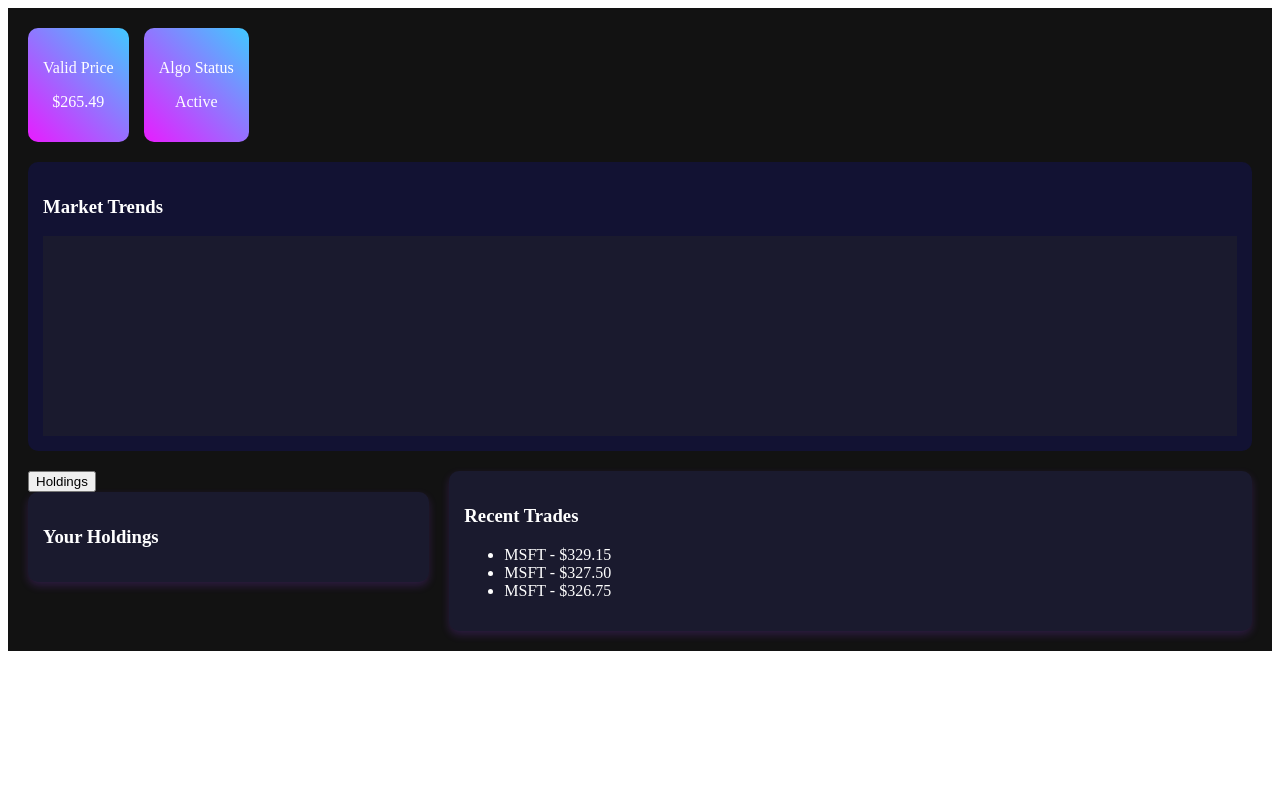
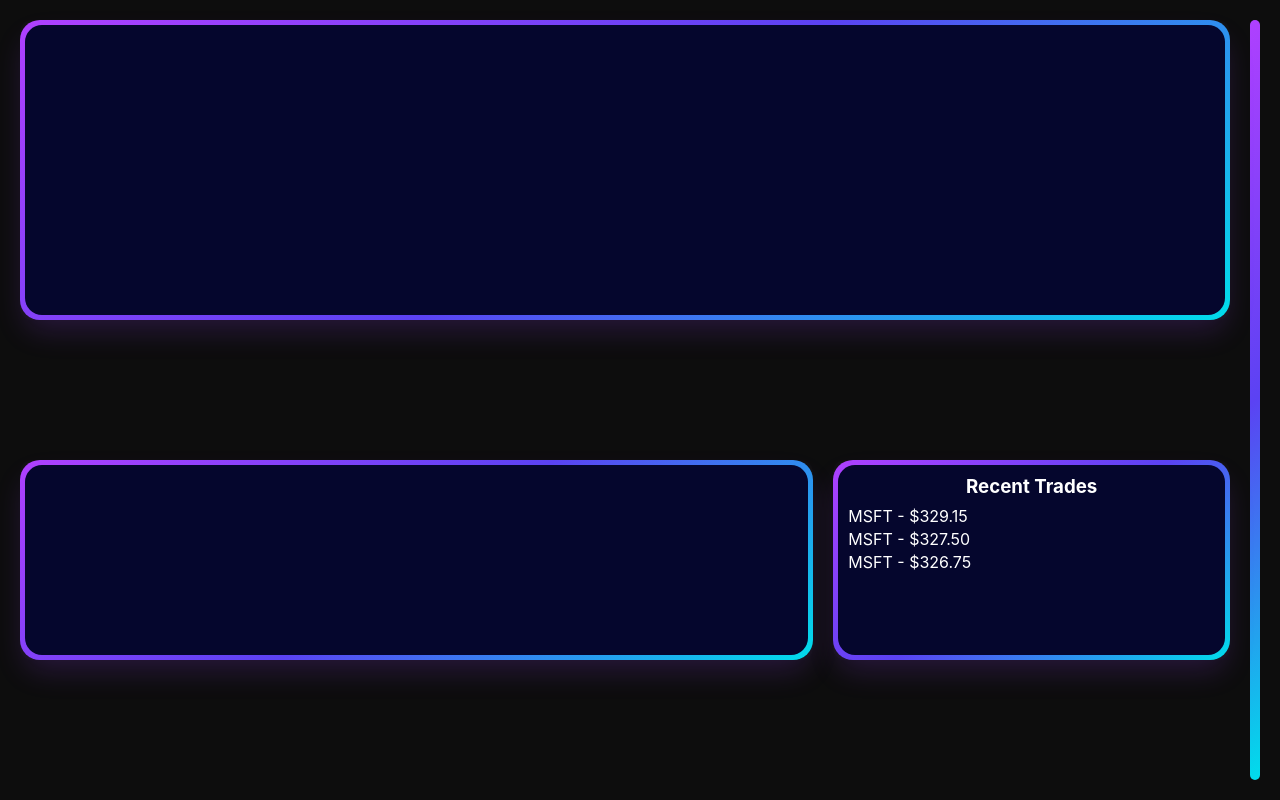
Before and after one commit to rk0604/SignalScout, a React (Vite) app in the folder frontend/: page / in a window 1280 px wide. Built offline with nearby package versions, Linux system fonts and the light colour scheme.

Commit message:
finalized the style for the website and fixed css

```diff
--- a/frontend/src/RootApp.jsx
+++ b/frontend/src/RootApp.jsx
@@ -1,9 +1,6 @@
 import Dashboard from "./components/dashboard/DashboardPage";
 
 function RootApp() {
-
-
-
   return (
     <>
       <div className="parent-container">
--- a/frontend/src/components/chart_component/ChartDisplay.jsx
+++ /dev/null
@@ -1,15 +0,0 @@
-import './chartComponent.css';
-
-
-const ChartDisplay = () => {
-  return (
-    <div className="chart-card">
-      <h3>Market Trends</h3>
-      <div className="chart-placeholder">
-        {/* Add TradingView or Chart.js here */}
-      </div>
-    </div>
-  );
-};
-
-export default ChartDisplay;
--- a/frontend/src/components/chart_component/chartComponent.css
+++ b/frontend/src/components/chart_component/chartComponent.css
@@ -1,27 +1,57 @@
-/*---------------------------------------------- Following is the styles for the statsCard comopnent ------------------------------------------------------------*/
-.stats-card {
-    background: linear-gradient(45deg, #e81cff, #40c9ff);
-    padding: 15px;
-    border-radius: 10px;
-    text-align: center;
+/*Below is the styling for the various card compoennts*/
+.reuse-card{
+  width: 100%;
+  height: 100%;
+  border-radius: 20px;
+  padding: 5px;
+  box-shadow: rgba(151, 65, 252, 0.2) 0 15px 30px -5px;
+  background-image: linear-gradient(144deg,#AF40FF, #5B42F3 50%,#00DDEB);
+  display: flex;
+  flex-direction: column;
+  align-items: center;
+  justify-content: center;
+}
+
+.reuse-card .reuse-placeholder {
+  background: rgb(5, 6, 45);
+  border-radius: 17px;
+  width: 100%;
+  height: 100%;
+}
+
+.stats-card .stats-title,
+.stats-card .stats-value,
+.trade-history-card h3,
+.holdings-card h3,
+.valid-price-card h3,
+.algo-status-card h3 {
+  color: #ffffff;
+  text-align: center;
+}
+
+@media (max-width: 768px) {
+  .dashboard-container {
+    grid-template-areas:
+      'chart'
+      'stats'
+      'holdings'
+      'trades';
+    grid-template-columns: 1fr;
   }
+}
 
-/*---------------------------------------------- tradeHistory Component ------------------------------------------------------------*/
+/*-----------------------------------------------Below is all the styling for the TradeHistory Component --------------------------------------------------------------------*/
+.trade-history-card{
+  margin: 0px auto !important;
+  padding: 10px;
+}
 
-.trade-history-card {
-  background: #1a1a2e;
-  padding: 15px;
-  border-radius: 10px;
-  box-shadow: 0 4px 8px rgba(151, 65, 252, 0.2);
+.trade-history-card ul {
+  list-style: none;
+  padding-top: 5px;
 }
-/*---------------------------------------------- chartCard Component ------------------------------------------------------------*/
 
-.chart-card {
-  background: #121233;
-  padding: 15px;
-  border-radius: 10px;
+.trade-history-card li {
+  text-align: left;
+  margin: 3px 0;
 }
-.chart-placeholder {
-  height: 200px;
-  background: #1a1a2e;
-}
--- /dev/null
+++ b/frontend/src/components/chart_component/ui_component.jsx
@@ -0,0 +1,18 @@
+import './chartComponent.css';
+import PropTypes from 'prop-types';
+
+const ReuseCard = ({ children }) => {
+  return (
+    <div className="reuse-card">
+      <div className="reuse-placeholder">
+        {children}  {/* This will render whatever component is passed */}
+      </div>
+    </div>
+  );
+};
+
+ReuseCard.propTypes = {
+  children: PropTypes.node.isRequired,
+};
+
+export default ReuseCard;
--- a/frontend/src/components/dashboard/DashboardPage.jsx
+++ b/frontend/src/components/dashboard/DashboardPage.jsx
@@ -1,25 +1,32 @@
 
-import DisplayHoldings from "../portfolio_component/holdings";
-import StatsCard from "../chart_component/StatsCard";
+// import DisplayHoldings from "../portfolio_component/holdings";
+// import StatsCard from "../chart_component/StatsCard";
 import TradeHistory from "../chart_component/TradeHistory";
-import ChartDisplay from "../chart_component/ChartDisplay";
+import ReuseCard from "../chart_component/ui_component";
 import "./dashboard.css";
 
 const Dashboard = () => {
   return (
     <div className="dashboard-container">
       <div className="stats-section">
-        <StatsCard title="Valid Price" value="$265.49" />
-        <StatsCard title="Algo Status" value="Active" />
+        <ReuseCard>
+
+        </ReuseCard>
       </div>
       <div className="chart-section">
-        <ChartDisplay />
+        <ReuseCard>
+
+        </ReuseCard>
       </div>
       <div className="holdings-section">
-        <DisplayHoldings />
+        <ReuseCard>
+
+        </ReuseCard>
       </div>
       <div className="trade-history-section">
-        <TradeHistory />
+        <ReuseCard>
+          <TradeHistory/>
+        </ReuseCard>
       </div>
     </div>
   );
--- a/frontend/src/components/dashboard/dashboard.css
+++ b/frontend/src/components/dashboard/dashboard.css
@@ -1,19 +1,78 @@
+/* Reset default margin and padding to remove white border */
+* {
+  margin: 0;
+  padding: 0;
+  box-sizing: border-box;
+}
+
+body {
+  background-color: #0d0d0d; /* Dark theme */
+  color: #ffffff;
+  font-family: 'Inter', sans-serif;
+}
+
 .dashboard-container {
   display: grid;
-    grid-template-columns: 1fr 2fr;
-    grid-template-rows: auto auto;
+  grid-template-areas:
+    'chart chart stats'
+    'holdings trades stats';
+  grid-template-columns: 2fr 1fr;
+  grid-template-rows: auto;
   gap: 20px;
   padding: 20px;
-    background: #121212;
-    color: white;
+  width: 100vw;
+  height: 100vh;
+}
+
+.chart-section {
+  grid-area: chart;
+  background: #111;
+  border-radius: 12px;
+  height: 300px;
+  display: flex;
+  align-items: center;
+  justify-content: center;
+  /* border: 2px dashed #444; */
 }
 
 .stats-section {
+  grid-area: stats;
   display: flex;
-    gap: 15px;
-    grid-column: span 2;
+  flex-direction: column;
+  gap: 10px;
 }
 
-  .chart-section {
-    grid-column: span 2;
+.stats-section {
+  /* background: linear-gradient(135deg, #6a11cb, #2575fc); */
+  padding: 0px;
+  border-radius: 12px;
+  text-align: center;
+  font-weight: bold;
 }
+
+.holdings-section, .trade-history-section {
+  background: #111;
+  border-radius: 12px;
+  padding: 0px;
+  /* border: 2px dashed #444; */
+  height: 200px;
+}
+
+.holdings-section {
+  grid-area: holdings;
+}
+
+.trade-history-section {
+  grid-area: trades;
+}
+
+@media (max-width: 768px) {
+  .dashboard-container {
+    grid-template-areas:
+      'chart'
+      'stats'
+      'holdings'
+      'trades';
+    grid-template-columns: 1fr;
+  }
+}
```
Lines whose indentation alone changed are shown as unchanged.
